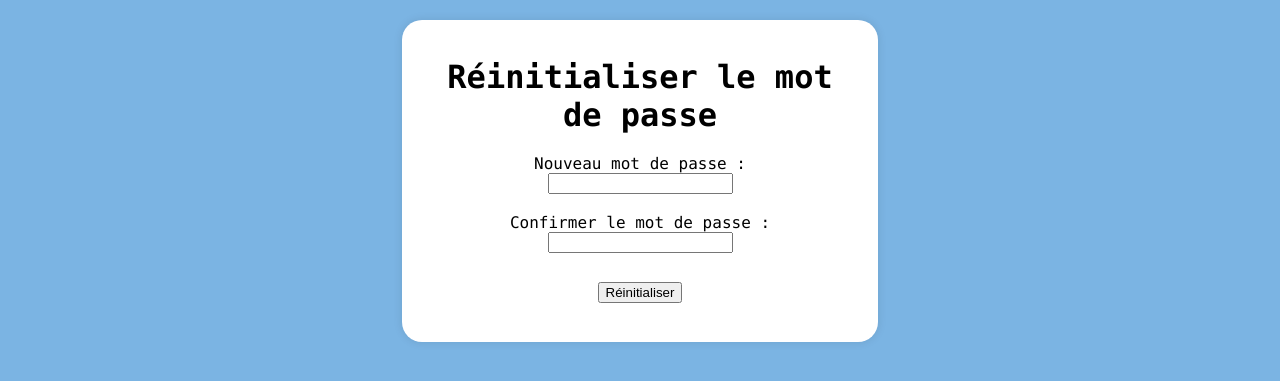
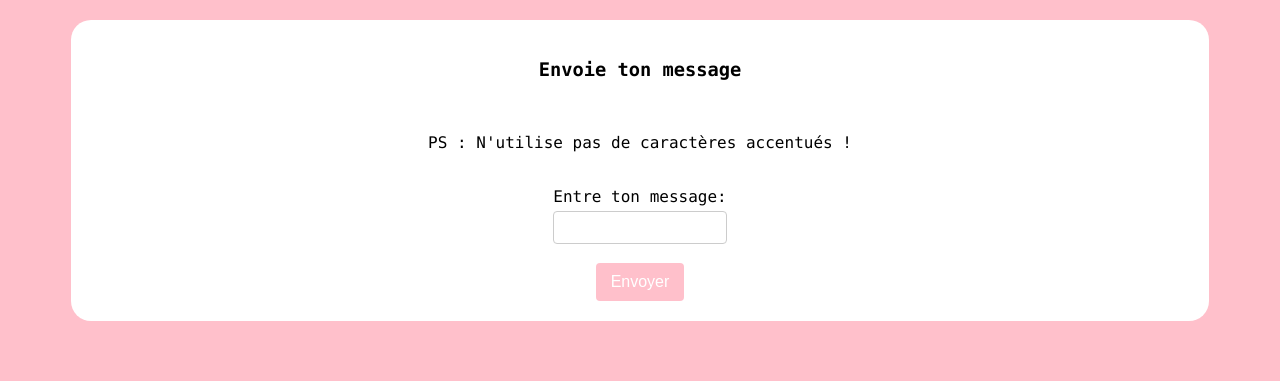
Before and after one commit to Kevinnnnb/Noa_Webapp, a Flask app: page /message in a window 1280 px wide. Shown: the top 381 px of the page. Run offline with Flask 3, Linux system fonts and the light colour scheme; a user stored in the database is signed in; data comes from the database, SQL or seed files in the repository.

Commit message:
try to get away with the user input

```diff
--- a/templates/text.html
+++ b/templates/text.html
@@ -3,85 +3,96 @@
 <head>
     <meta charset="UTF-8">
     <meta name="viewport" content="width=device-width, initial-scale=1.0">
+    <link rel="stylesheet" href="/static/index.css" />
+    <title>Message</title>
     <style>
+        .noa {
+            border-radius: 25px;
+        }
+
         body {
-            background-color: #7bb4e3;
+            background-color: pink;
             font-family: "Lucida Console", "Courier New", monospace;
-            margin: 0;
-            padding: 0;
+        }
+
+        .pute {
+            background-color: white;
+            width: 90%;
+            border-radius: 20px;
+            text-align: center;
+            align-items: center;
+        }
+
+        .form-container {
+            display: flex;
+            flex-direction: column;
+            align-items: center;
+        }
+
+        input[type="text"] {
+            width: 80%;
+            padding: 8px;
+            margin-top: 5px;
+            border-radius: 4px;
+            border: 1px solid #ccc;
             text-align: center;
         }
-        .container {
-            background-color: white;
-            width: 90%;
-            max-width: 400px;
-            margin: 20px auto;
-            padding: 3%;
-            border-radius: 20px;
-            display: inline-block;
-            box-shadow: 0 0 10px rgba(0,0,0,0.1);
-        }
-        .container h1 {
-            margin: 0 0 20px 0;
-        }
-        .button-container {
-            margin-top: 20px;
-        }
-        .button-container a {
-            display: inline-block;
-            padding: 10px 20px;
-            margin: 10px;
+
+        input[type="submit"] {
+            padding: 10px 15px;
             border: none;
-            border-radius: 5px;
+            border-radius: 4px;
             background-color: pink;
             color: white;
             font-size: 16px;
-            text-decoration: none;
+            cursor: pointer;
         }
-        .button-container a:hover {
+
+        input[type="submit"]:hover {
             background-color: red;
         }
-        img {
-            max-width: 300px;
-            width: 100%;
-            height: auto;
-            border-radius: 25px;
-        }
-        .text {
-            text-align: left;
-        }
-        .error {
-            color: red;
-            margin-top: 10px;
-        }
     </style>
-    <script>
-        function validatePassword() {
-            const newPassword = document.getElementById("new_password").value;
-            const confirmPassword = document.getElementById("confirm_password").value;
-            const errorMessage = document.getElementById("error-message");
-
-            if (newPassword !== confirmPassword) {
-                errorMessage.textContent = "Les mots de passe ne correspondent pas.";
-                return false;
-            }
-
-            errorMessage.textContent = "";
-            return true;
-        }
-    </script>
 </head>
 <body>
-    <div class="container">
-        <h1>Réinitialiser le mot de passe</h1>
-        <form method="post" onsubmit="return validatePassword()">
-            <label for="new_password">Nouveau mot de passe :</label>
-            <input type="password" id="new_password" name="new_password" required><br><br>
-            <label for="confirm_password">Confirmer le mot de passe :</label>
-            <input type="password" id="confirm_password" name="confirm_password" required><br><br>
-            <div id="error-message" class="error"></div>
-            <input type="submit" value="Réinitialiser">
-        </form>
-    </div>
+    <header>
+        <center>
+            <div class="pute">
+                <div class="form-container">
+                    <h3>Envoie ton message</h3>
+                    <br><p>PS : N'utilise pas de caractères accentués !</p>
+                    <br>
+                    <form id="messageForm" action="/update_input" method="post">
+                        <label for="user_input">Entre ton message:</label><br>
+                        <input type="text" id="user_input" name="user_input" value=""><br><br>
+                        <input type="submit" value="Envoyer">
+                    </form>
+                </div>
+            </div>
+        </center>
+    </header>
+    <script src="https://code.jquery.com/jquery-3.4.1.js" integrity="sha256-WpOohJOqMqqyKL9FccASB9O0KwACQJpFTUBLTYOVvVU=" crossorigin="anonymous"></script>
+    <script src="/static/gif.js"></script>
+    <script src="/static/gifDecoder.js"></script>
+    <script src="/static/script.js"></script>
+    <script>
+        document.getElementById('messageForm').addEventListener('submit', function(event) {
+            event.preventDefault(); // Empêche la soumission normale du formulaire
+            fetch(this.action, {
+                method: this.method,
+                body: new URLSearchParams(new FormData(this)) // Crée un objet FormData à partir du formulaire et le convertit en URLSearchParams
+            }).then(response => {
+                if (response.ok) {
+                    this.reset(); // Réinitialise le formulaire
+                    window.location.href = '/home'; // Redirige vers la root si la soumission réussit
+                } else {
+                    // Gérez les erreurs ici
+                    console.error('Erreur lors de la soumission du formulaire');
+                }
+            }).catch(error => {
+                console.error('Erreur réseau', error);
+            })
+        });
+    </script>
+
 </body>
 </html>
```
